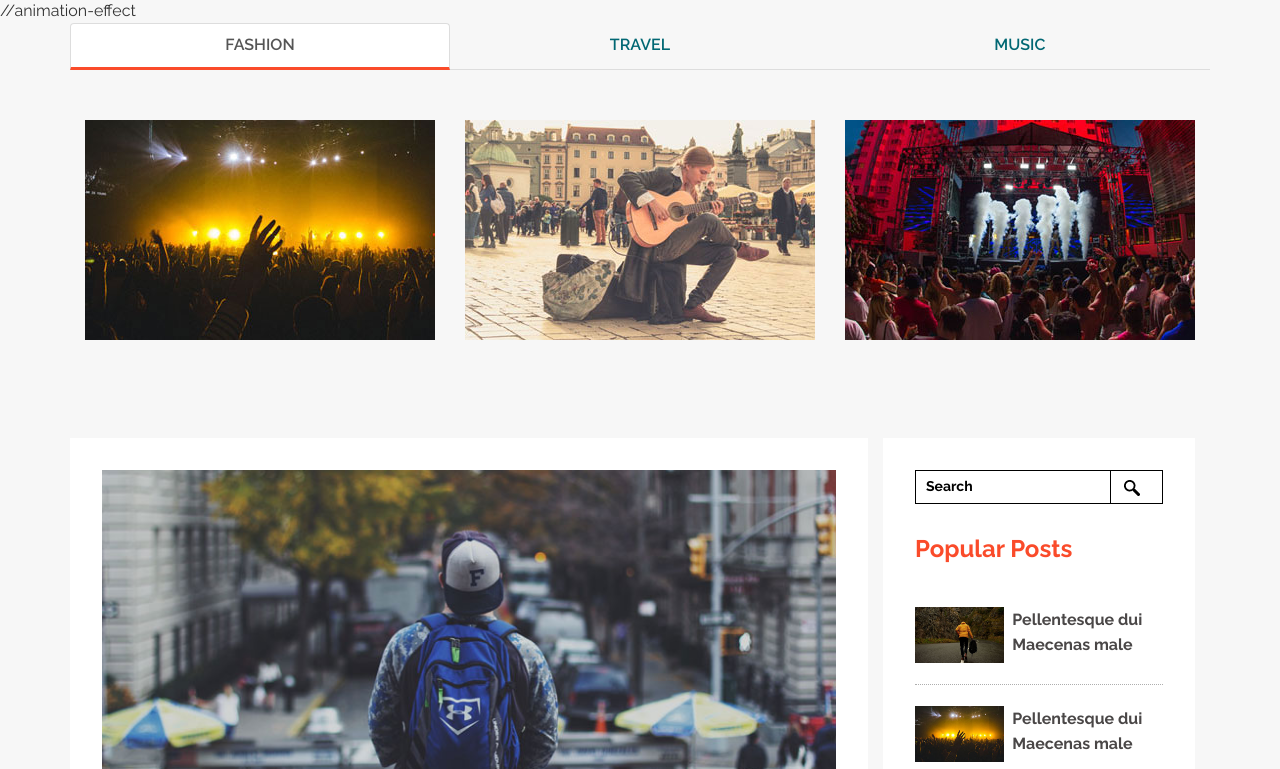
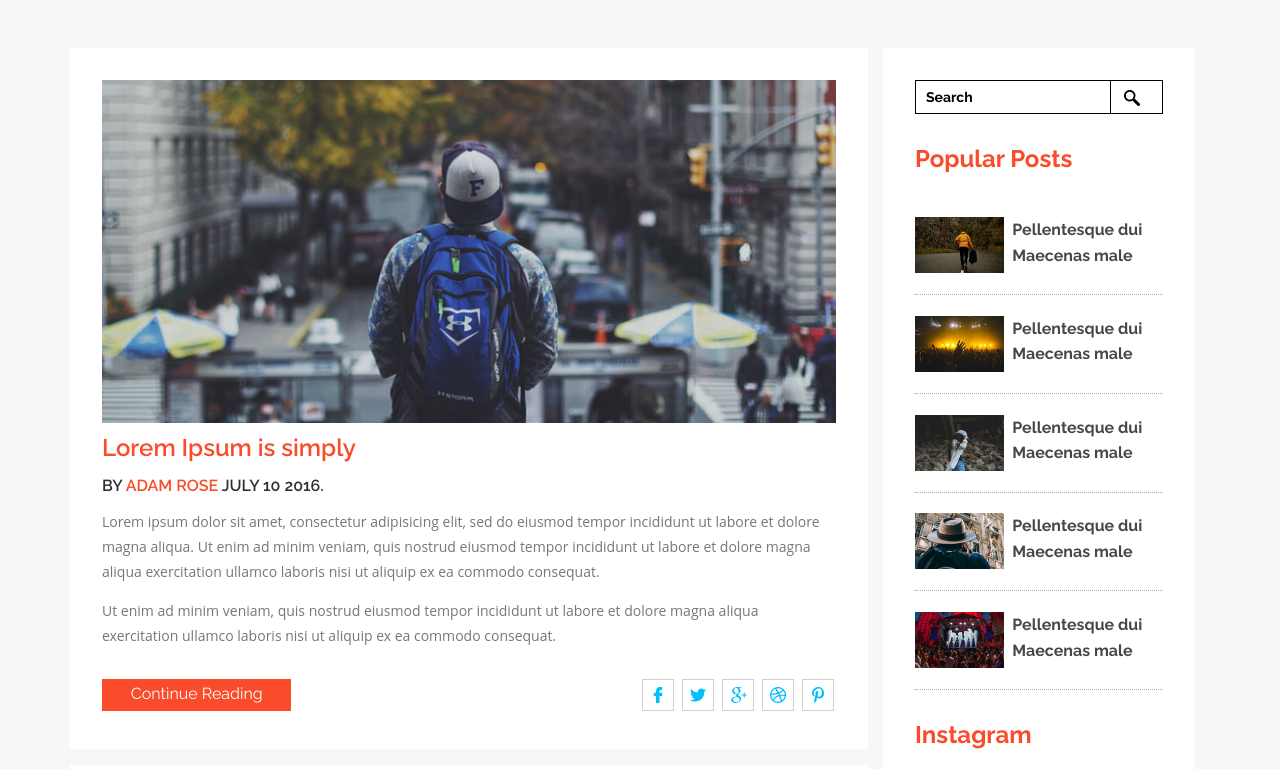
Before and after one commit to RandalTeng/react-java-blog-demo, a React app: page index.html in a window 1280 px wide. Shown: the top 769 px of the page. Built offline with nearby package versions, Linux system fonts and the light colour scheme.

Commit message:
delete js file include in index.html,delete pic tab div

```diff
--- a/index.html
+++ b/index.html
@@ -5,26 +5,26 @@
   <meta name="viewport" content="width=device-width, initial-scale=1">
   <meta http-equiv="Content-Type" content="text/html; charset=utf-8"/>
   <meta name="keywords" content=""/>
-  <script type="applijewelleryion/x-javascript">
+  <!--<script type="applijewelleryion/x-javascript">
      addEventListener("load", function() { setTimeout(hideURLbar, 0); }, false); function hideURLbar(){ window.scrollTo(0,1); }
-  </script>
+  </script>-->
   <link href="/assets/css/bootstrap.css" rel='stylesheet' type='text/css'/>
   <!-- Custom Theme files -->
   <link href='https://fonts.googleapis.com/css?family=Raleway:400,600,700' rel='stylesheet' type='text/css'>
   <link href="/assets/css/style.css" rel='stylesheet' type='text/css'/>
-  <script src="/assets/js/jquery-1.11.1.min.js"></script>
+  <!--<script src="/assets/js/jquery-1.11.1.min.js"></script>
   <script src="/assets/js/bootstrap.min.js"></script>
-  <!-- animation-effect -->
+  &lt;!&ndash; animation-effect &ndash;&gt;
   <link href="/assets/css/animate.min.css" rel="stylesheet">
   <script src="/assets/js/wow.min.js"></script>
   <script>
       new WOW().init();
-  </script>
-   //animation-effect
+     //animation-effect
+</script>-->
 </head>
 <body>
 <!--<div id="container"></div>-->
-<div class="services w3l wow fadeInDown" data-wow-duration=".8s" data-wow-delay=".2s">
+<!--<div class="services w3l wow fadeInDown" data-wow-duration=".8s" data-wow-delay=".2s">
   <div class="container">
     <div class="grid_3 grid_5">
       <div class="bs-example bs-example-tabs" role="tabpanel" data-example-id="togglable-tabs">
@@ -85,7 +85,7 @@
       </div>
     </div>
   </div>
-</div>
+</div>-->
 <!-- technology-left -->
 <div class="technology">
   <div class="container">
```
